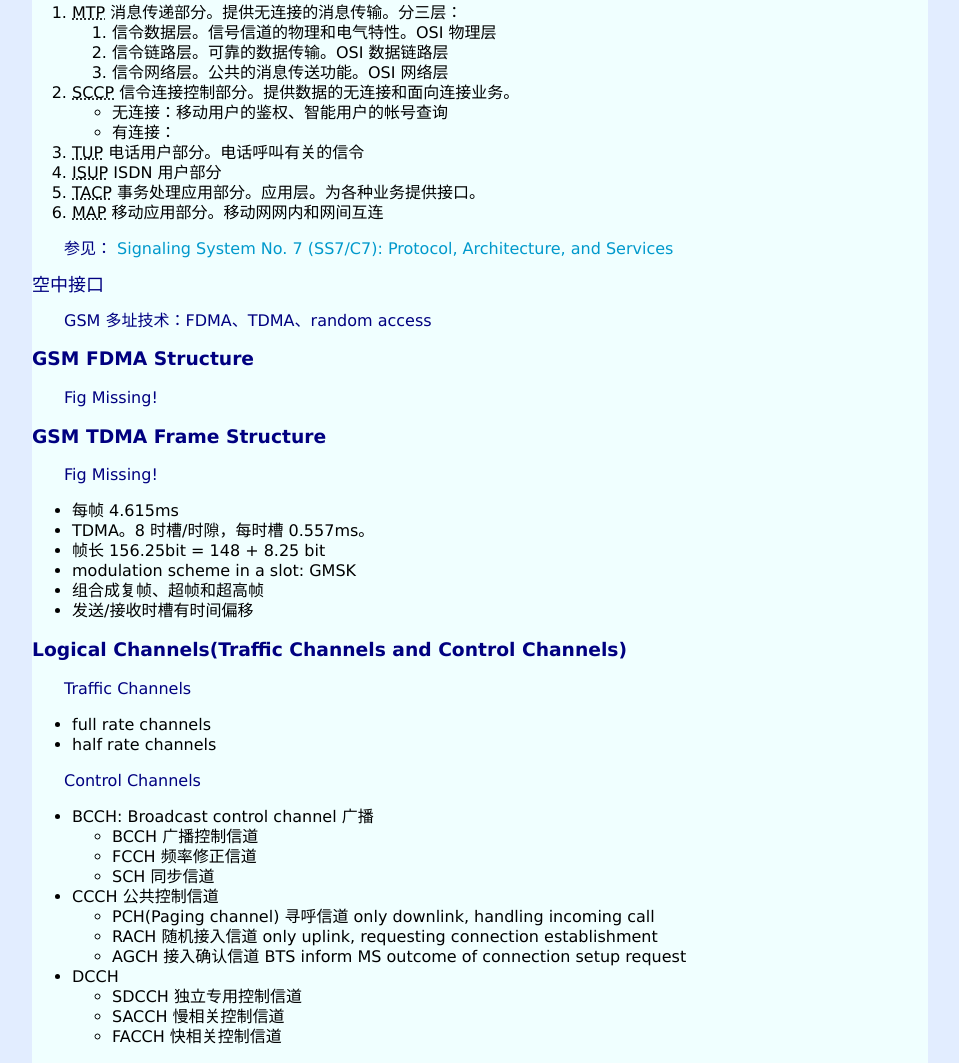
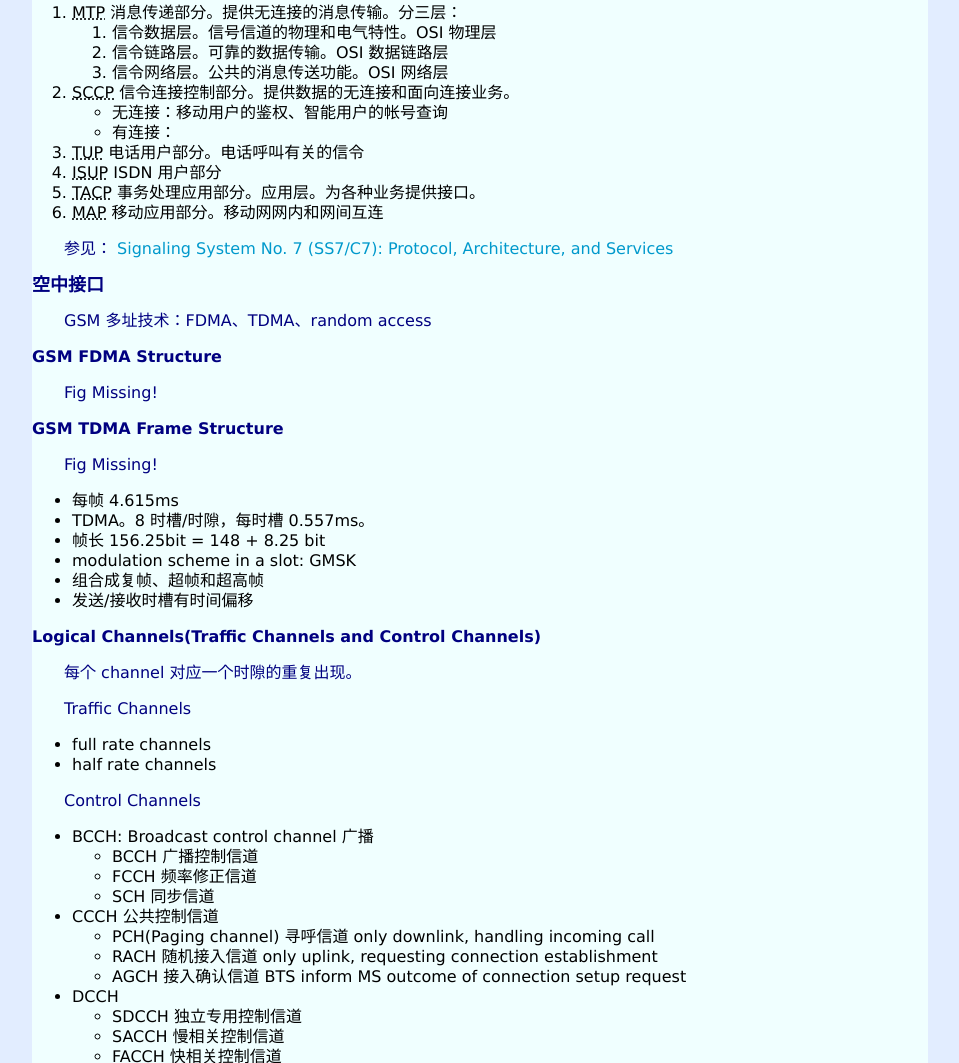
Before and after one commit to alick/mysite.static, a plain HTML site: page html/gsm-gprs.html in a window 1280 px wide. Shown: the part 689-1752 px from the top of the page, without its empty margins (32-991 px from the left). Drawn offline with Linux system fonts and the light colour scheme.

Commit message:
adjust css attribute of h1-h3

```diff
--- a/css/style1.css
+++ b/css/style1.css
@@ -55,17 +55,20 @@ del {
 h1, h2, h3 {
     color: navy;
 }
-
 h1 {
     font-size: x-large;
     margin: 20px;
 }
-
 h2 {
     margin: 0;
     font-size: large;
-    font-weight: normal;
+    font-weight: bold;
     text-decoration: none;	/*另有none, overline, line-through */
+}
+h3 {
+    margin: 0;
+    font-size: medium;
+    font-weight: bold;
 }
 
 p {
--- a/html/gsm-gprs.html
+++ b/html/gsm-gprs.html
@@ -110,6 +110,7 @@
             <li>发送/接收时槽有时间偏移</li>
         </ul>
         <h3>Logical Channels(Traffic Channels and Control Channels)</h3>
+        <p>每个 channel 对应一个时隙的重复出现。</p>
         <p>Traffic Channels</p>
         <ul>
             <li>full rate channels</li>
```
